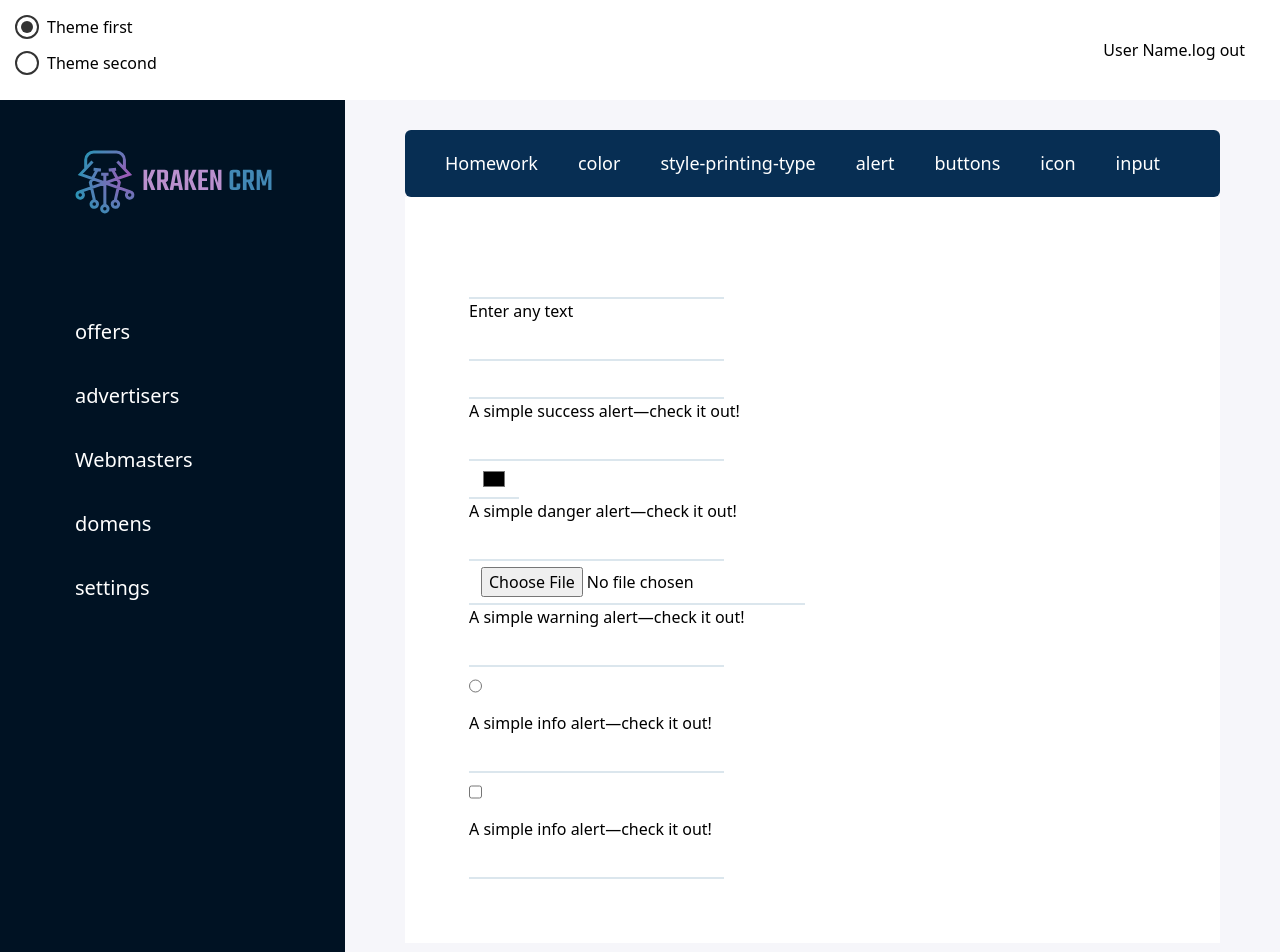
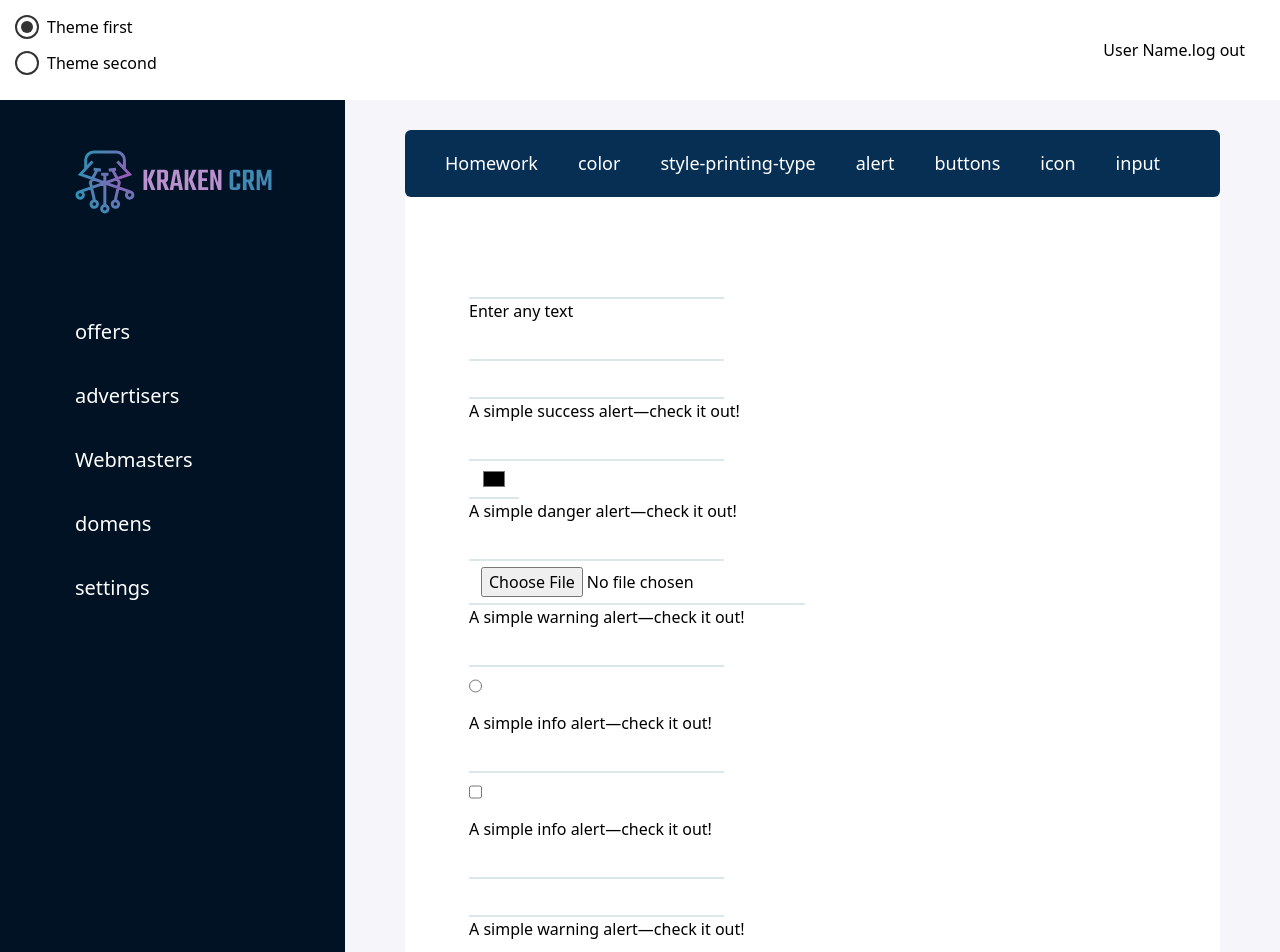
Before and after one commit to RostislavSuslov/dev-Kraken, a Vue app: page /style-input in a window 1280 px wide. Shown: the top 952 px of the page. Built offline with nearby package versions, Linux system fonts and the light colour scheme.

Commit message:
destoy default-input

```diff
--- a/src/components/form/SlotInput.vue
+++ b/src/components/form/SlotInput.vue
@@ -48,6 +48,11 @@
                             alertType: 'info',
                             alert: 'A simple info alert—check it out!',
                         },
+                        {   id: 7,
+                            type : 'password',
+                            alertType: 'warning',
+                            alert: 'A simple warning alert—check it out!',
+                        },
                     ];
 
     const slotsDataAlert = [{}, {}, {}, {}, {}, {},];
--- a/src/views/StyleGide__Input.vue
+++ b/src/views/StyleGide__Input.vue
@@ -1,7 +1,7 @@
 <template>
     <SlotInput>
         <template v-slot="slotsProps">
-            <input :type=slotsProps.item.type>
+            <input :type="slotsProps.item.type" />
             <div class="alert">
                 {{ slotsProps.item.alert }}
             </div>
--- a/src/views/lessons/Lesson_3.vue
+++ b/src/views/lessons/Lesson_3.vue
@@ -10,11 +10,11 @@
                            воно повинно синхронізуватись з дефолтним інпутом і навпаки
                         4) в кастомному інпуті додати логіку яка буде викликати тригер
                            зміни теми  при вводі ключевого слова." />
-        <form>
+        <form   >
             <DefaultInput id="input-custom"  label="input-custom" v-model.trim.lazy="firstInput" v-model:custom-input="secondInput"/>
                 <h2>{{ firstInput }}</h2>
                 <h2>{{ secondInput }}</h2>
-
+            <DefaultInput />
 
 
         </form>
```
